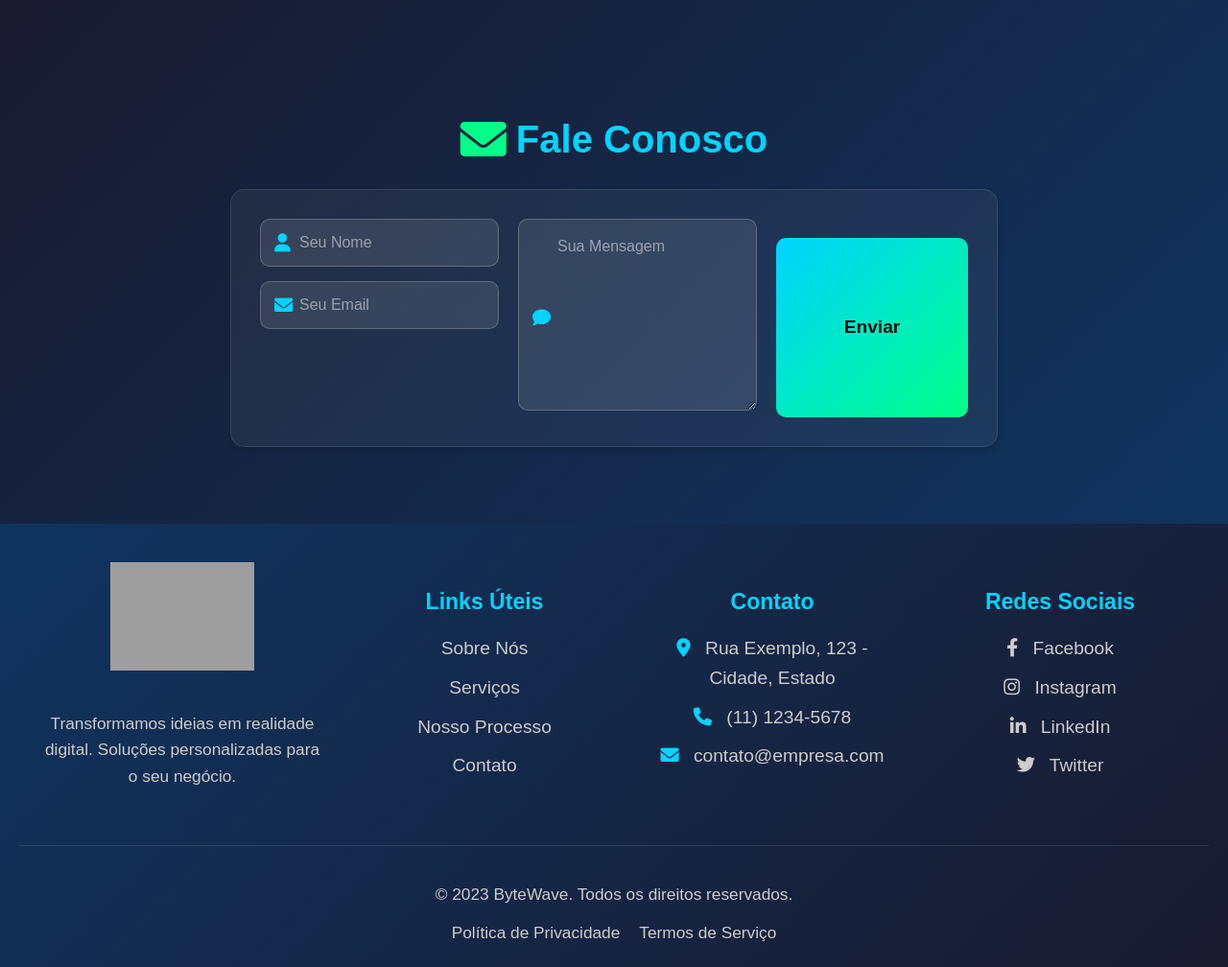
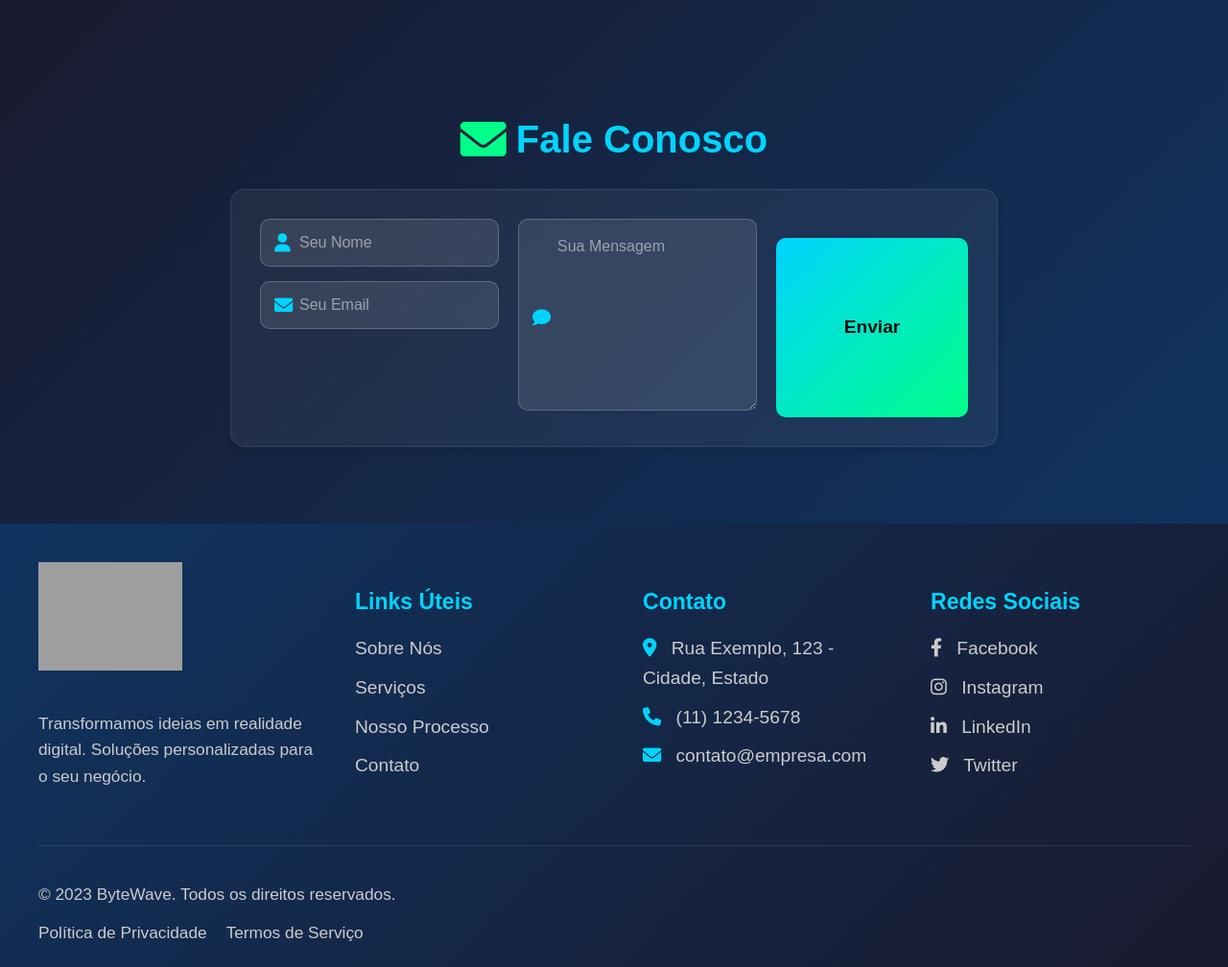
Before and after one commit to ingridesouza/page_tech, a Python web app: template app/templates/index.html in a window 1280 px wide. Shown: the part 2915-3923 px from the top of the page at 96% size. Run offline with Jinja, Linux system fonts and the light colour scheme; the template is opened without the code that fills it, so the values that code supplies are empty; grey boxes are pictures that could not be loaded.

Commit message:
update
alinhando a esquerda texto do footer

```diff
--- a/app/static/css/styles.css
+++ b/app/static/css/styles.css
@@ -546,6 +546,7 @@ footer {
     max-width: 1200px;
     margin: 0 auto;
     gap: 30px;
+    text-align: left; /* Alinha todo o conteúdo à esquerda */
 }
 
 .footer-logo img {
@@ -568,12 +569,14 @@ footer {
     font-size: 1.2em;
     margin-bottom: 15px;
     color: var(--azul-claro);
+    text-align: left; /* Alinha os títulos à esquerda */
 }
 
 .footer-links ul, .footer-contato ul, .footer-redes-sociais ul {
     list-style: none;
     padding: 0;
     margin: 0;
+    text-align: left; /* Alinha os itens da lista à esquerda */
 }
 
 .footer-links ul li, .footer-contato ul li, .footer-redes-sociais ul li {
@@ -601,10 +604,13 @@ footer {
 
 /* Rodapé inferior */
 .footer-bottom {
-    text-align: center;
+    text-align: left; /* Alinha o conteúdo do rodapé inferior à esquerda */
     margin-top: 40px;
     padding-top: 20px;
     border-top: 1px solid rgba(255, 255, 255, 0.1);
+    max-width: 1200px;
+    margin-left: auto;
+    margin-right: auto;
 }
 
 .footer-bottom p {
@@ -618,8 +624,8 @@ footer {
     padding: 0;
     margin: 0;
     display: flex;
-    justify-content: center;
     gap: 20px;
+    justify-content: flex-start; /* Alinha os itens à esquerda */
 }
 
 .footer-bottom ul li a {
@@ -637,8 +643,8 @@ footer {
 @media (max-width: 768px) {
     .footer-container {
         flex-direction: column;
-        align-items: center;
-        text-align: center;
+        align-items: flex-start; /* Alinha as colunas à esquerda */
+        text-align: left; /* Mantém o texto alinhado à esquerda */
     }
 
     .footer-logo, .footer-links, .footer-contato, .footer-redes-sociais {
@@ -648,5 +654,6 @@ footer {
     .footer-bottom ul {
         flex-direction: column;
         gap: 10px;
+        align-items: flex-start; /* Alinha os itens à esquerda */
     }
 }
```
